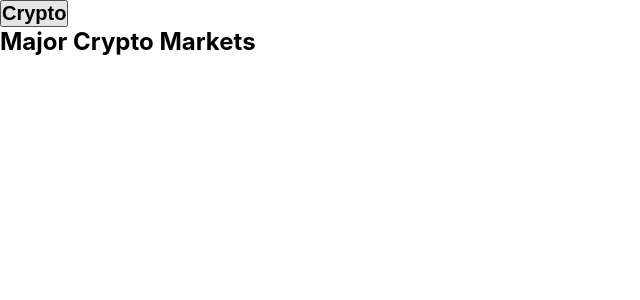
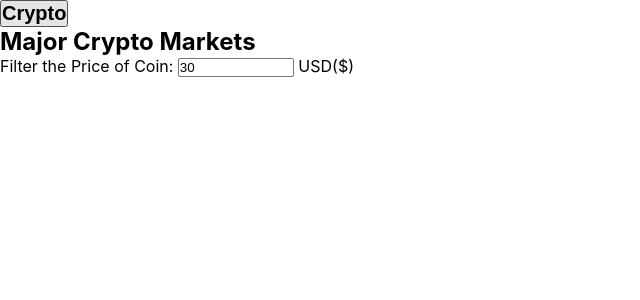
Before and after one commit to V0pe/crypto-dict, a React (Create React App) app: page / in a window 1280 px wide. Shown: the top 300 px of the page, without its empty margins (0-640 px from the left). Built offline with nearby package versions, Linux system fonts and the light colour scheme.

Commit message:
add price filter

```diff
--- a/package.json
+++ b/package.json
@@ -10,6 +10,7 @@
     "prop-types": "^15.8.1",
     "react": "^18.2.0",
     "react-dom": "^18.2.0",
+    "react-redux": "^8.0.2",
     "react-router-dom": "^6.3.0",
     "react-scripts": "5.0.1",
     "web-vitals": "^2.1.4"
--- /dev/null
+++ b/src/Components/Pages/FilterInput.js
@@ -0,0 +1,25 @@
+import React from 'react';
+import PropTypes from 'prop-types';
+
+const FilterPrice = ({ value, handlePrice }) => (
+  <div className="price-filter">
+    {' Filter the Price of Coin: '}
+    <input
+      type="number"
+      id="price-range"
+      name="price-range"
+      min="0"
+      max="9999999999"
+      value={value}
+      onChange={handlePrice}
+    />
+    {' USD($)'}
+  </div>
+);
+
+FilterPrice.propTypes = ({
+  value: PropTypes.number,
+  handlePrice: PropTypes.func,
+}).isRequired;
+
+export default FilterPrice;
--- a/src/Components/Pages/Homepage.js
+++ b/src/Components/Pages/Homepage.js
@@ -1,10 +1,17 @@
-import React from 'react';
+import React, { useState } from 'react';
 import LogoArea from '../HeroArea';
+import FilterPrice from './FilterInput';
 
 function Homepage() {
+  const [InputPrice, SetPriceInput] = useState(30);
+  const Pricechangehandler = ({ target }) => {
+    SetPriceInput(target.value);
+  };
+
   return (
     <section>
       <LogoArea logotext="Crypto" title="Major Crypto Markets" />
+      <FilterPrice value={InputPrice} handlePrice={Pricechangehandler} />
     </section>
   );
 }
--- a/src/Redux/Configurestore.js
+++ b/src/Redux/Configurestore.js
@@ -0,0 +1,9 @@
+import { configureStore } from '@reduxjs/toolkit';
+
+const store = configureStore({
+  reducer: {
+
+  },
+});
+
+export default store;
--- a/src/index.js
+++ b/src/index.js
@@ -1,16 +1,20 @@
 import React from 'react';
 import ReactDOM from 'react-dom/client';
 import { BrowserRouter } from 'react-router-dom';
+import { Provider } from 'react-redux';
 import './index.css';
 import App from './App';
+import store from './Redux/Configurestore';
 import reportWebVitals from './reportWebVitals';
 
 const root = ReactDOM.createRoot(document.getElementById('root'));
 root.render(
   <React.StrictMode>
-    <BrowserRouter>
-      <App />
-    </BrowserRouter>
+    <Provider store={store}>
+      <BrowserRouter>
+        <App />
+      </BrowserRouter>
+    </Provider>
   </React.StrictMode>,
 );
 
```
Also changed, not shown: src/Redux/AllCrypto.js (added), 1 other file (tests, documents, lock files or other folders).
